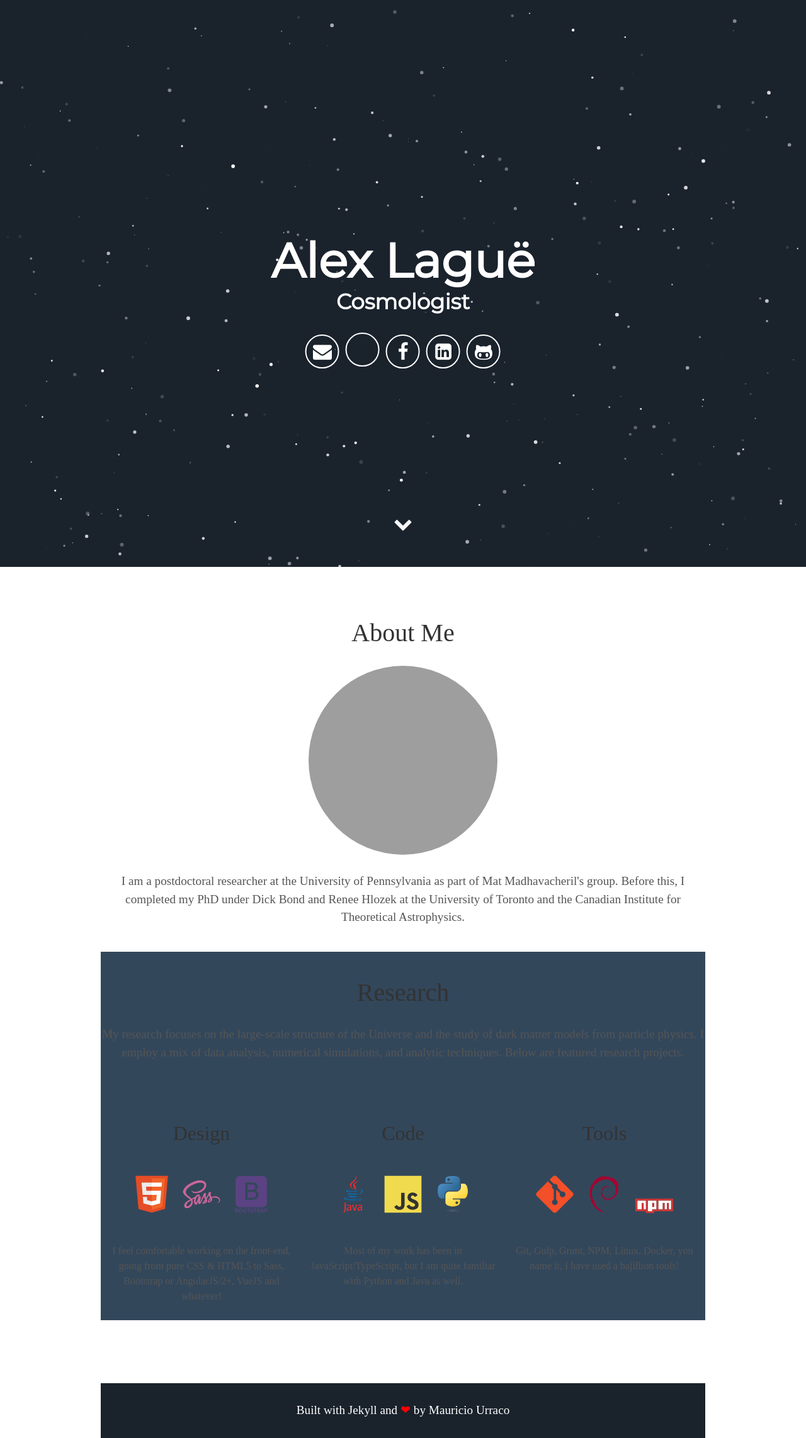
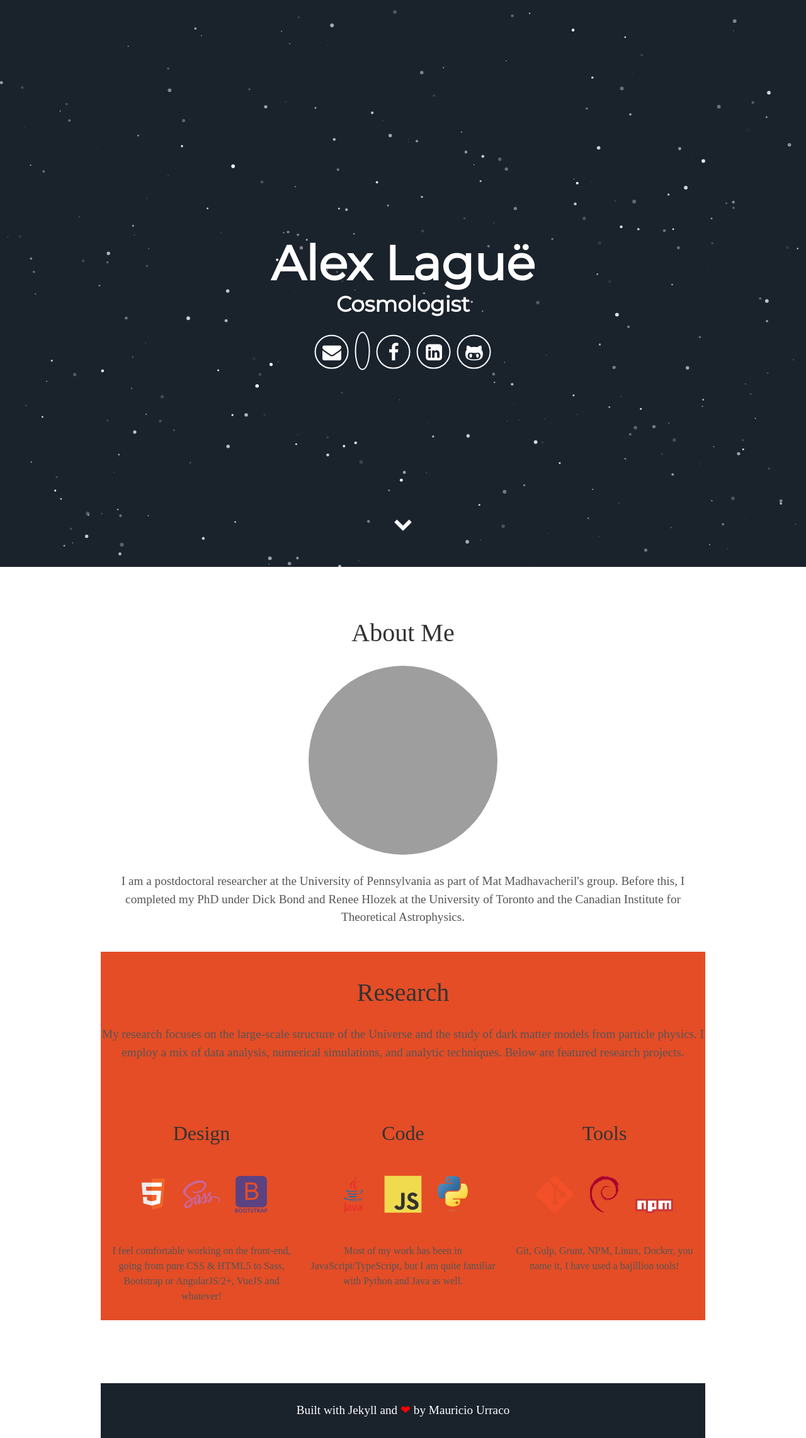
Before and after one commit to alexlague/alexlague.github.io, a Jekyll site: the page index.html, which Jekyll copies as it is, in a window 1280 px wide. Shown: the whole page at 63% size. Built offline with Jekyll 4.4.1, drawn with Linux system fonts in a browser that asks for light colours; some web fonts are replaced; grey boxes are pictures that could not be loaded.

Commit message:
changing paper icon

```diff
--- a/index.html
+++ b/index.html
@@ -27,7 +27,7 @@
 
 
 
-        <a aria-label="My Orcid" target="_blank" href="https://orcid.org/my-orcid?orcid=0000-0003-4642-6720"><i class="icon fa fa-orcid" aria-hidden="true"></i></a>
+        <a aria-label="Publication List" target="_blank" href="https://arxiv.org/search/astro-ph?searchtype=author&query=Lagu%C3%AB%2C+A"><i class="icon fa-solid fa-sheet-plastic" aria-hidden="true"></i></a>
 
 
         <a aria-label="My Facebook" target="_blank" href="https://www.facebook.com/mauricio.urraco"><i class="icon fa fa-facebook" aria-hidden="true"></i></a>
@@ -60,7 +60,7 @@
 </div>
 </div>
 
-      <section id="research" style="background-color:#33475b">
+      <section id="research" style="background-color:#E44D26">
         <div class="user-details">
   <h1>Research</h1>
   <p>My research focuses on the large-scale structure of the Universe and the study of dark matter models from particle physics. I employ a mix of data analysis, numerical simulations, and analytic techniques. Below are featured research projects. </p>
```
Also changed, not shown: 1 other file.
